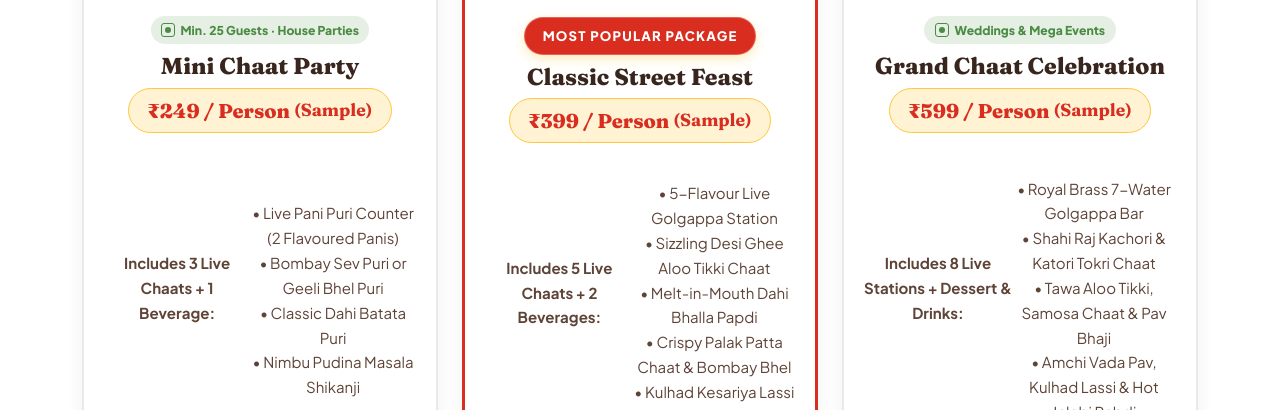
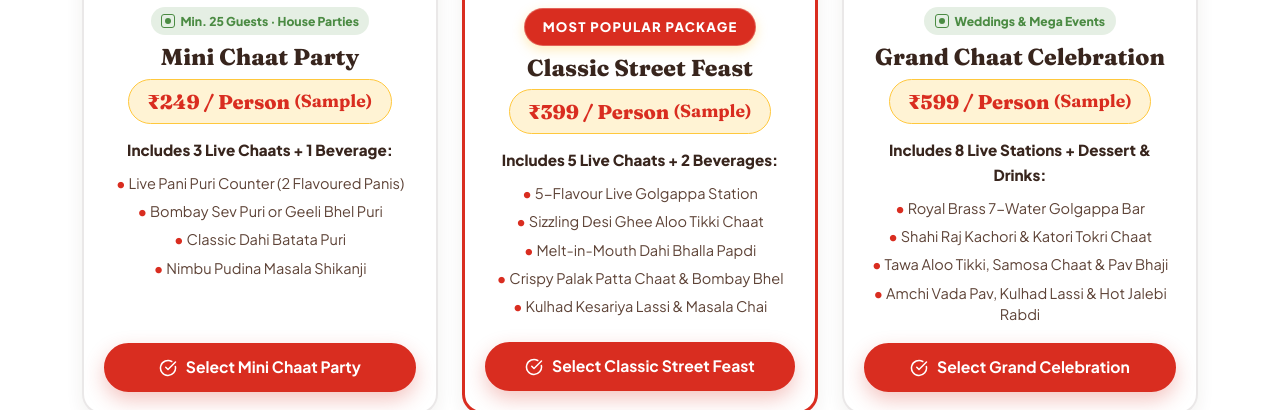
Before and after one commit to HTMLStaticWorks-Org/Chaat_Street_Food_Corner, a plain HTML site: page catering.html in a window 1280 px wide. Shown: the part 3041-3451 px from the top of the page. Drawn offline with nearby package versions, Linux system fonts and the light colour scheme.

Commit message:
Fix catering packages and contact cards multiline text layout by replacing flex with structured vertical lists and block flow

```diff
--- a/catering.html
+++ b/catering.html
@@ -19,7 +19,7 @@
   <!-- AOS CSS -->
   <link href="https://cdn.jsdelivr.net/npm/aos@2.3.4/dist/aos.css" rel="stylesheet" />
   <!-- Custom Brand Stylesheet -->
-  <link rel="stylesheet" href="css/style.css?v=5" />
+  <link rel="stylesheet" href="css/style.css?v=6" />
 </head>
 <body>
 
@@ -386,13 +386,15 @@
                 <span class="veg-badge"><span class="veg-icon-box"></span> Min. 25 Guests · House Parties</span>
                 <h3 class="card-title">Mini Chaat Party</h3>
                 <div class="price-pill">₹249 / Person <small class="ms-1 fw-normal">(Sample)</small></div>
-                <p class="card-desc">
-                  <strong>Includes 3 Live Chaats + 1 Beverage:</strong><br />
-                  • Live Pani Puri Counter (2 Flavoured Panis)<br />
-                  • Bombay Sev Puri or Geeli Bhel Puri<br />
-                  • Classic Dahi Batata Puri<br />
-                  • Nimbu Pudina Masala Shikanji
-                </p>
+                <div class="catering-package-desc">
+                  <strong class="package-features-heading">Includes 3 Live Chaats + 1 Beverage:</strong>
+                  <ul class="package-features-list">
+                    <li>Live Pani Puri Counter (2 Flavoured Panis)</li>
+                    <li>Bombay Sev Puri or Geeli Bhel Puri</li>
+                    <li>Classic Dahi Batata Puri</li>
+                    <li>Nimbu Pudina Masala Shikanji</li>
+                  </ul>
+                </div>
               </div>
               <div class="card-footer-action">
                 <button type="button" class="btn-chaat btn-chaat-primary js-select-package" data-package="Mini Chaat Party (₹249/person)">
@@ -413,14 +415,16 @@
                 <span class="kicker-badge badge-red mb-2">Most Popular Package</span>
                 <h3 class="card-title">Classic Street Feast</h3>
                 <div class="price-pill">₹399 / Person <small class="ms-1 fw-normal">(Sample)</small></div>
-                <p class="card-desc">
-                  <strong>Includes 5 Live Chaats + 2 Beverages:</strong><br />
-                  • 5-Flavour Live Golgappa Station<br />
-                  • Sizzling Desi Ghee Aloo Tikki Chaat<br />
-                  • Melt-in-Mouth Dahi Bhalla Papdi<br />
-                  • Crispy Palak Patta Chaat &amp; Bombay Bhel<br />
-                  • Kulhad Kesariya Lassi &amp; Masala Chai
-                </p>
+                <div class="catering-package-desc">
+                  <strong class="package-features-heading">Includes 5 Live Chaats + 2 Beverages:</strong>
+                  <ul class="package-features-list">
+                    <li>5-Flavour Live Golgappa Station</li>
+                    <li>Sizzling Desi Ghee Aloo Tikki Chaat</li>
+                    <li>Melt-in-Mouth Dahi Bhalla Papdi</li>
+                    <li>Crispy Palak Patta Chaat &amp; Bombay Bhel</li>
+                    <li>Kulhad Kesariya Lassi &amp; Masala Chai</li>
+                  </ul>
+                </div>
               </div>
               <div class="card-footer-action">
                 <button type="button" class="btn-chaat btn-chaat-primary js-select-package" data-package="Classic Street Feast (₹399/person)">
@@ -441,13 +445,15 @@
                 <span class="veg-badge"><span class="veg-icon-box"></span> Weddings &amp; Mega Events</span>
                 <h3 class="card-title">Grand Chaat Celebration</h3>
                 <div class="price-pill">₹599 / Person <small class="ms-1 fw-normal">(Sample)</small></div>
-                <p class="card-desc">
-                  <strong>Includes 8 Live Stations + Dessert &amp; Drinks:</strong><br />
-                  • Royal Brass 7-Water Golgappa Bar<br />
-                  • Shahi Raj Kachori &amp; Katori Tokri Chaat<br />
-                  • Tawa Aloo Tikki, Samosa Chaat &amp; Pav Bhaji<br />
-                  • Amchi Vada Pav, Kulhad Lassi &amp; Hot Jalebi Rabdi
-                </p>
+                <div class="catering-package-desc">
+                  <strong class="package-features-heading">Includes 8 Live Stations + Dessert &amp; Drinks:</strong>
+                  <ul class="package-features-list">
+                    <li>Royal Brass 7-Water Golgappa Bar</li>
+                    <li>Shahi Raj Kachori &amp; Katori Tokri Chaat</li>
+                    <li>Tawa Aloo Tikki, Samosa Chaat &amp; Pav Bhaji</li>
+                    <li>Amchi Vada Pav, Kulhad Lassi &amp; Hot Jalebi Rabdi</li>
+                  </ul>
+                </div>
               </div>
               <div class="card-footer-action">
                 <button type="button" class="btn-chaat btn-chaat-primary js-select-package" data-package="Grand Chaat Celebration (₹599/person)">
--- a/css/style.css
+++ b/css/style.css
@@ -1264,9 +1264,67 @@ h3,
   margin: 0 0 1rem 0;
   text-align: center;
   flex-grow: 1;
-  display: flex;
-  align-items: center;
-  justify-content: center;
+  width: 100%;
+  display: block;
+  line-height: 1.6;
+}
+
+/* Push price pill to horizontal baseline when after card-desc */
+.card-body-centered .card-desc + .price-pill,
+.card-body-centered .price-pill:last-child {
+  margin-top: auto;
+  margin-bottom: 0.85rem;
+}
+
+/* Dedicated Catering Package description & list styling */
+.catering-package-desc {
+  width: 100%;
+  flex-grow: 1;
+  display: flex;
+  flex-direction: column;
+  align-items: center;
+  margin-bottom: 1.15rem;
+  text-align: center;
+}
+
+.package-features-heading {
+  font-size: 0.95rem;
+  font-weight: 800;
+  color: var(--deep-brown);
+  margin-bottom: 0.65rem;
+  display: block;
+  text-align: center;
+}
+
+.package-features-list {
+  list-style: none;
+  padding: 0;
+  margin: 0 auto;
+  display: flex;
+  flex-direction: column;
+  gap: 0.45rem;
+  text-align: center;
+  width: 100%;
+}
+
+.package-features-list li {
+  font-size: 0.91rem;
+  color: var(--deep-brown-soft);
+  line-height: 1.45;
+}
+
+.package-features-list li::before {
+  content: "• ";
+  color: var(--chili-red);
+  font-weight: 800;
+}
+
+html[data-theme="dark"] .package-features-heading {
+  color: var(--warm-cream);
+}
+
+html[data-theme="dark"] .package-features-list li {
+  color: rgba(255, 245, 230, 0.85);
 }
 
 .card-footer-action {
```
Also changed, not shown: contact.html (+1 -1 lines), home2.html (+1 -1 lines), index.html (+1 -1 lines), menu.html (+1 -1 lines).
